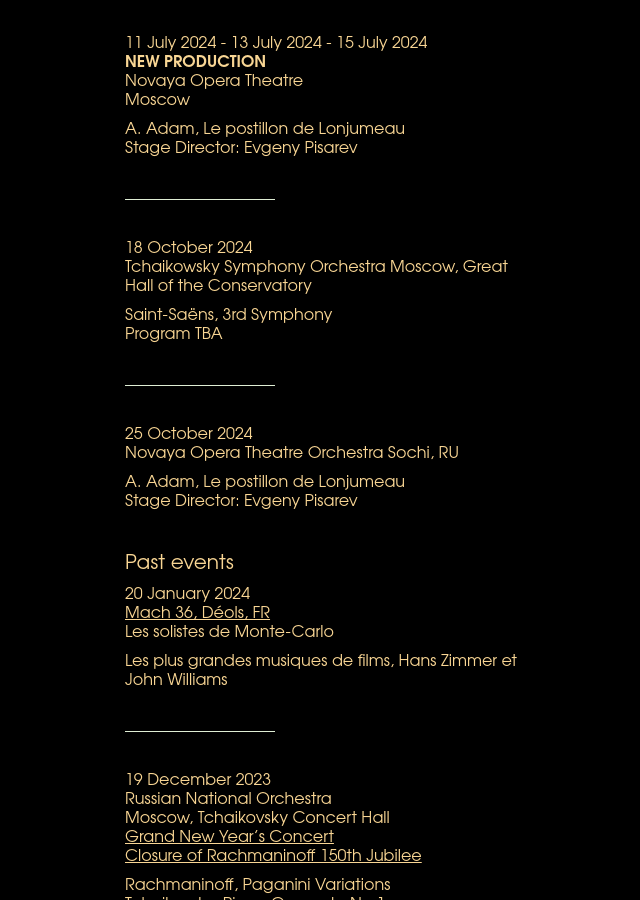
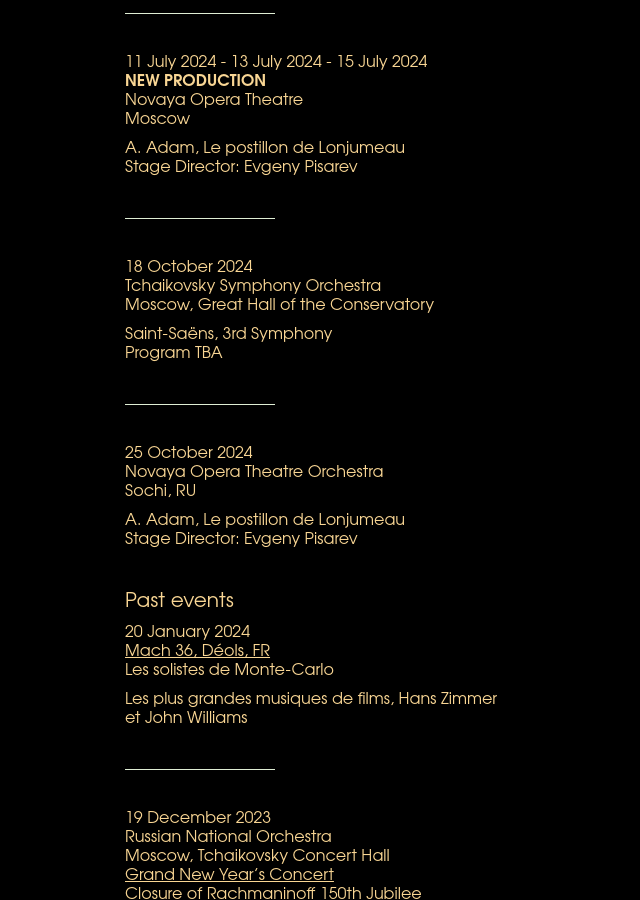
Before and after one commit to martincadoux/clementnonciaux.com, a Jekyll site: the page built from _pages/calendar.html, in a window 1280 px wide and 900 px high, scrolled down 1770 px. Shown: the whole window, without its empty margins (15-655 px from the left). Built offline with Jekyll 4.4.1, drawn with Linux system fonts in a browser that asks for light colours.

Commit message:
Update events.yml

```diff
--- a/_data/events.yml
+++ b/_data/events.yml
@@ -8,7 +8,7 @@
 
 - date: [2024-10-18]
   location: |-
-    Tchaikowsky Symphony Orchestra
+    Tchaikovsky Symphony Orchestra
     Moscow, Great Hall of the Conservatory
   program: |-
     Saint-Saëns, 3rd Symphony
```
